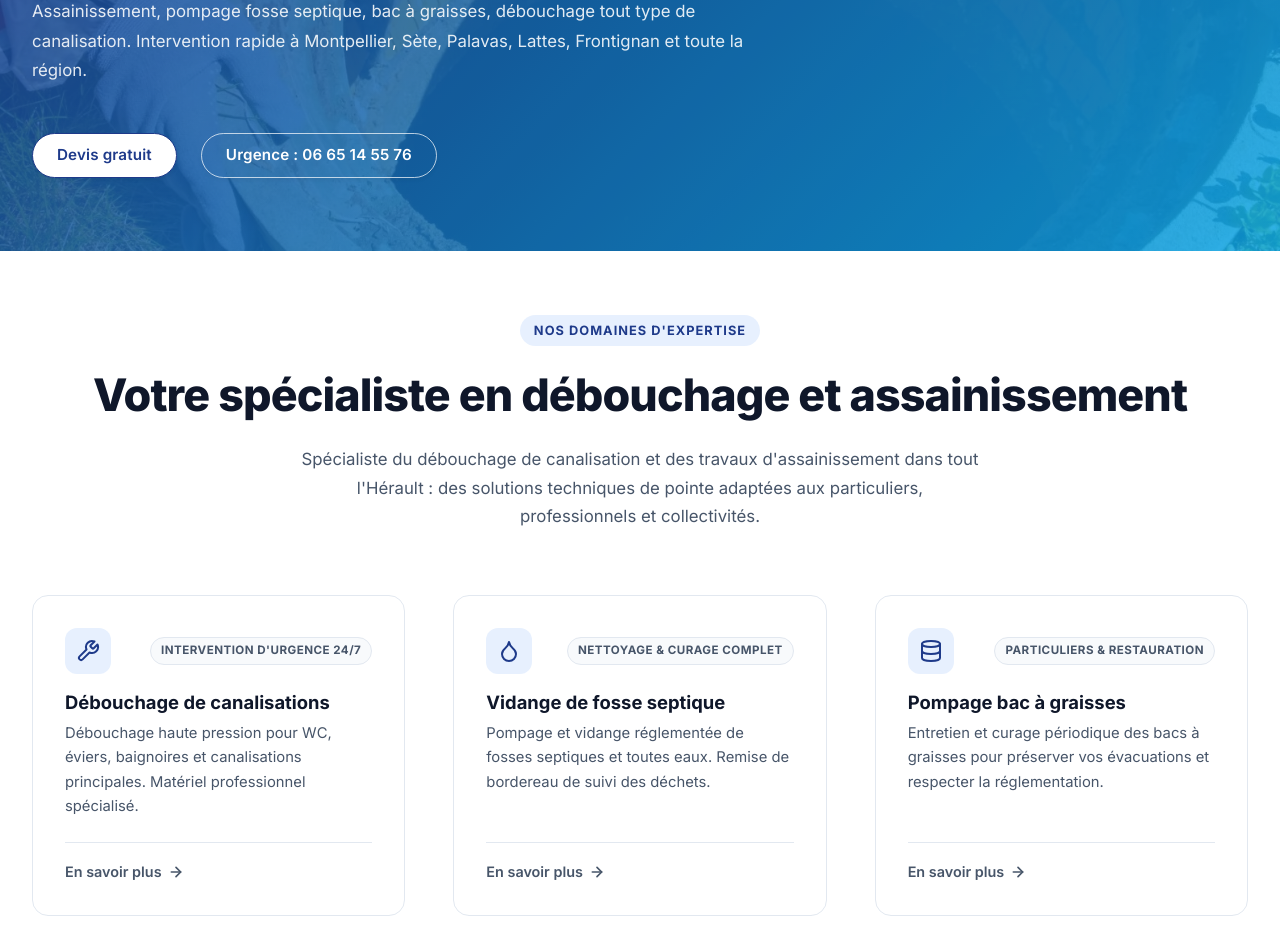
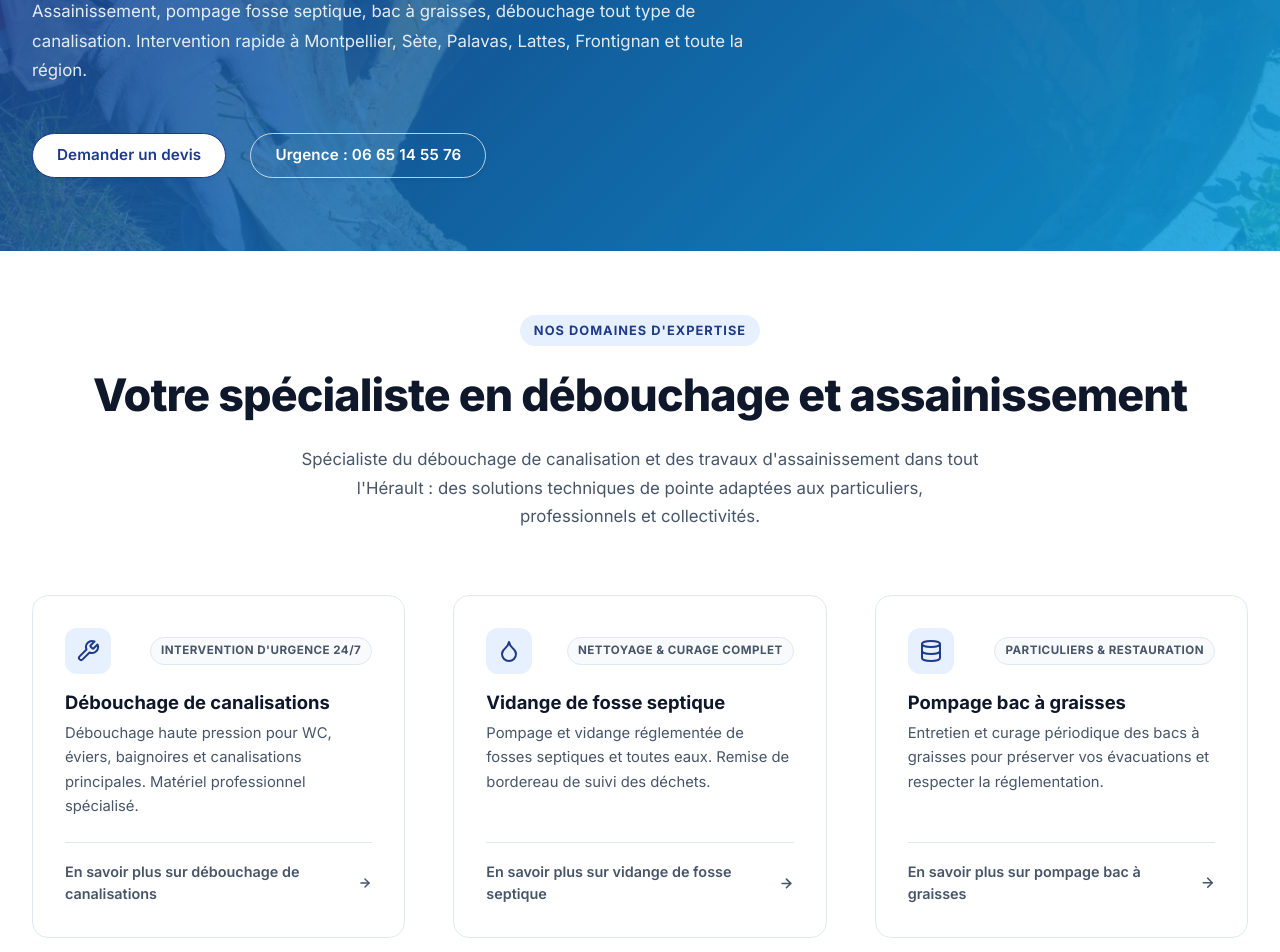
Before and after one commit to Skyzary/assenissement-redesign, a Next.js app: page / in a window 1280 px wide. Shown: the part 440-1392 px from the top of the page. Built offline with nearby package versions, Linux system fonts and the light colour scheme.

Commit message:
seo: add missing image alt, configure apple-touch-icon, and make anchor texts unique

```diff
--- a/app/layout.tsx
+++ b/app/layout.tsx
@@ -32,6 +32,12 @@ export const metadata: Metadata = {
   },
   alternates: {
     canonical: './',
+  },
+  icons: {
+    icon: '/favicon.ico',
+    apple: [
+      { url: '/apple-touch-icon.png', sizes: '180x180', type: 'image/png' },
+    ],
   },
   openGraph: {
     type: 'website',
--- a/components/molecules/ServiceCard/ServiceCard.tsx
+++ b/components/molecules/ServiceCard/ServiceCard.tsx
@@ -22,8 +22,12 @@ export const ServiceCard: React.FC<ServiceCardProps> = ({ icon, title, tagline,
       <p className={styles['service-card__desc']}>{description}</p>
 
       <div className={styles['service-card__footer']}>
-        <Link href={href} className={styles['service-card__link']}>
-          En savoir plus
+        <Link
+          href={href}
+          className={styles['service-card__link']}
+          aria-label={`En savoir plus sur le service : ${title}`}
+        >
+          <span>En savoir plus sur {title.toLowerCase()}</span>
           <svg className={styles['service-card__arrow']} width="16" height="16" viewBox="0 0 24 24" fill="none" stroke="currentColor" strokeWidth="2.5" strokeLinecap="round" strokeLinejoin="round">
             <line x1="5" y1="12" x2="19" y2="12" />
             <polyline points="12 5 19 12 12 19" />
--- a/components/organisms/HeroSection/HeroSection.tsx
+++ b/components/organisms/HeroSection/HeroSection.tsx
@@ -9,7 +9,7 @@ export const HeroSection: React.FC = () => {
       <div className={styles.hero__bg} aria-hidden="true">
         <Image
           src="/images/hero-bg.webp"
-          alt=""
+          alt="Intervention débouchage et assainissement par Burnens dans l'Hérault"
           fill
           priority
           sizes="100vw"
@@ -29,7 +29,7 @@ export const HeroSection: React.FC = () => {
             Intervention rapide à Montpellier, Sète, Palavas, Lattes, Frontignan et toute la région.
           </p>
           <div className={styles.hero__actions}>
-            <Button href="/contact" variant="primary">Devis gratuit</Button>
+            <Button href="/contact" variant="primary">Demander un devis</Button>
             <Button href="tel:+33665145576" variant="outline">
               Urgence : 06 65 14 55 76
             </Button>
```
Also changed, not shown: public/apple-touch-icon-precomposed.png (added), public/apple-touch-icon.png (added).
